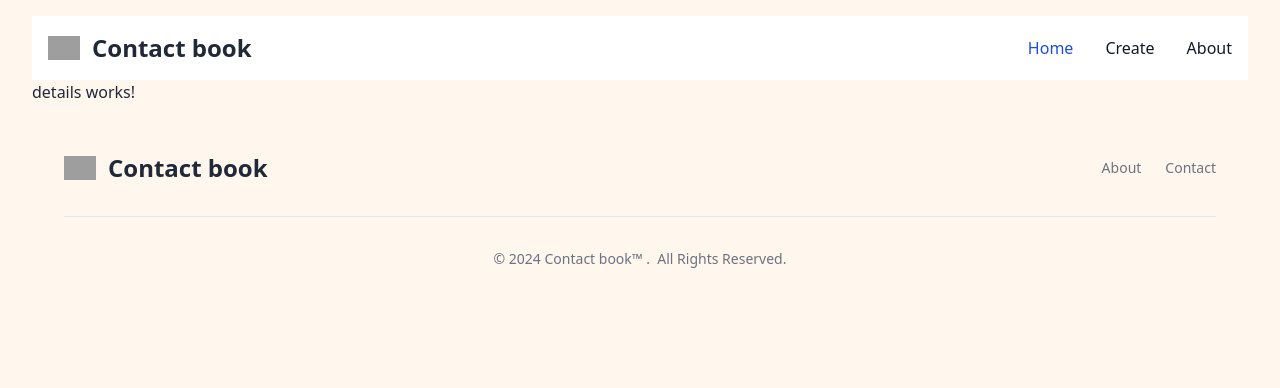
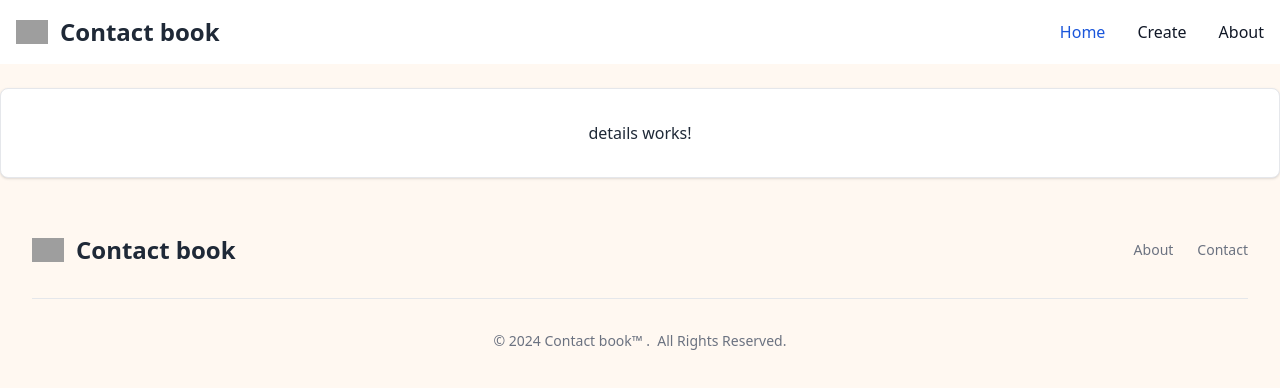
Before and after one commit to Narkobaron15/contact-book, an Angular app: page /contacts/1 in a window 1280 px wide. Shown: the top 388 px of the page. Built offline with nearby package versions, Linux system fonts and the light colour scheme; grey boxes are pictures that could not be loaded.

Commit message:
Configured flowbite

```diff
--- a/package.json
+++ b/package.json
@@ -22,7 +22,9 @@
     "@angular/platform-server": "^18.1.0",
     "@angular/router": "^18.1.0",
     "@angular/ssr": "^18.1.1",
+    "@tailwindcss/typography": "^0.5.13",
     "express": "^4.18.2",
+    "flowbite": "^2.4.1",
     "rxjs": "~7.8.0",
     "tslib": "^2.3.0",
     "zone.js": "~0.14.3"
--- a/src/app/components/app/app.component.ts
+++ b/src/app/components/app/app.component.ts
@@ -1,7 +1,8 @@
-import { Component } from '@angular/core';
+import {Component, OnInit} from '@angular/core';
 import {HeaderComponent} from "../header/header.component";
 import {HomeComponent} from "../home/home.component";
 import {FooterComponent} from "../footer/footer.component";
+import {FlowbiteService} from "../../services/flowbite.service";
 
 @Component({
   selector: 'app-root',
@@ -9,11 +10,19 @@ import {FooterComponent} from "../footer/footer.component";
   imports: [
     HeaderComponent,
     HomeComponent,
-    FooterComponent
+    FooterComponent,
   ],
   templateUrl: './app.component.html',
-  styleUrl: './app.component.css'
+  styleUrl: './app.component.css',
 })
-export class AppComponent {
+export class AppComponent implements OnInit {
   title = 'contact-book';
+  constructor(private flowbiteService: FlowbiteService) {
+  }
+
+  ngOnInit(): void {
+    this.flowbiteService.loadFlowbite((flowbite: any) => {
+      console.info('Flowbite loaded', flowbite);
+    });
+  }
 }
--- a/src/app/components/details/details.component.html
+++ b/src/app/components/details/details.component.html
@@ -1 +1,3 @@
-<p>details works!</p>
+<div class="flex">
+  <span class="mx-auto">details works!</span>
+</div>
--- a/src/app/components/home/home.component.css
+++ b/src/app/components/home/home.component.css
@@ -0,0 +1,7 @@
+.body-frame {
+  @apply w-full p-4 sm:p-6 md:p-8 mx-auto my-3 sm:my-4 md:my-6
+  max-w-sm sm:max-w-screen-sm md:max-w-screen-md
+  lg:max-w-screen-lg xl:max-w-screen-xl 2xl:max-w-screen-2xl
+  bg-white dark:bg-gray-800
+  border border-gray-200 rounded-lg shadow dark:border-gray-700;
+}
--- a/src/app/components/home/home.component.html
+++ b/src/app/components/home/home.component.html
@@ -1,2 +1,4 @@
-<router-outlet></router-outlet>
+<div class="body-frame">
+  <router-outlet></router-outlet>
+</div>
 <!-- TODO: Add a frame for the router outlet -->
--- /dev/null
+++ b/src/app/services/flowbite.service.ts
@@ -0,0 +1,18 @@
+// src/app/services/flowbite.service.ts
+import { Injectable, Inject, PLATFORM_ID } from '@angular/core';
+import { isPlatformBrowser } from '@angular/common';
+
+@Injectable({
+  providedIn: 'root'
+})
+export class FlowbiteService {
+  constructor(@Inject(PLATFORM_ID) private platformId: any) {}
+
+  loadFlowbite(callback: (flowbite: any) => void) {
+    if (isPlatformBrowser(this.platformId)) {
+      import('flowbite').then(flowbite => {
+        callback(flowbite);
+      });
+    }
+  }
+}
--- a/src/styles.css
+++ b/src/styles.css
@@ -7,5 +7,5 @@
 }
 
 body {
-  @apply mx-8 my-4 bg-orange-50 text-gray-800;
+  @apply bg-orange-50 text-gray-800 dark:bg-gray-800 dark:text-gray-100;
 }
--- a/tailwind.config.js
+++ b/tailwind.config.js
@@ -1,11 +1,14 @@
 /** @type {import('tailwindcss').Config} */
 export default {
   content: [
-    './**/*.{html,js,jsx,ts,tsx}',
+    './**/*.{html,js,jsx,ts,tsx,css}',
+    './node_modules/flowbite/**/*.js',
     './index.html',
   ],
   theme: {
     extend: {},
   },
-  plugins: [],
+  plugins: [
+    require('flowbite/plugin'),
+  ],
 }
```
Also changed, not shown: 1 other file (tests, documents, lock files or other folders).
